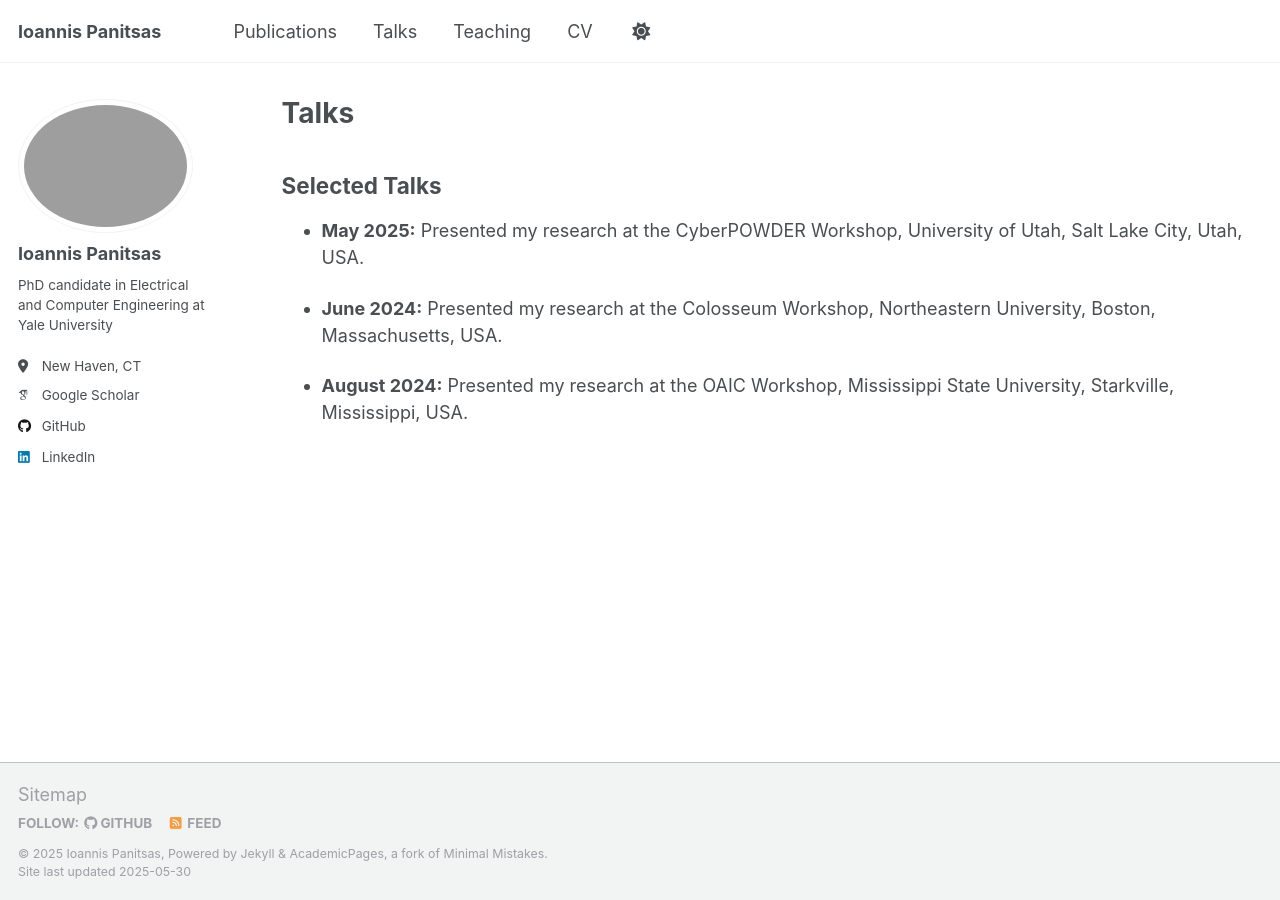
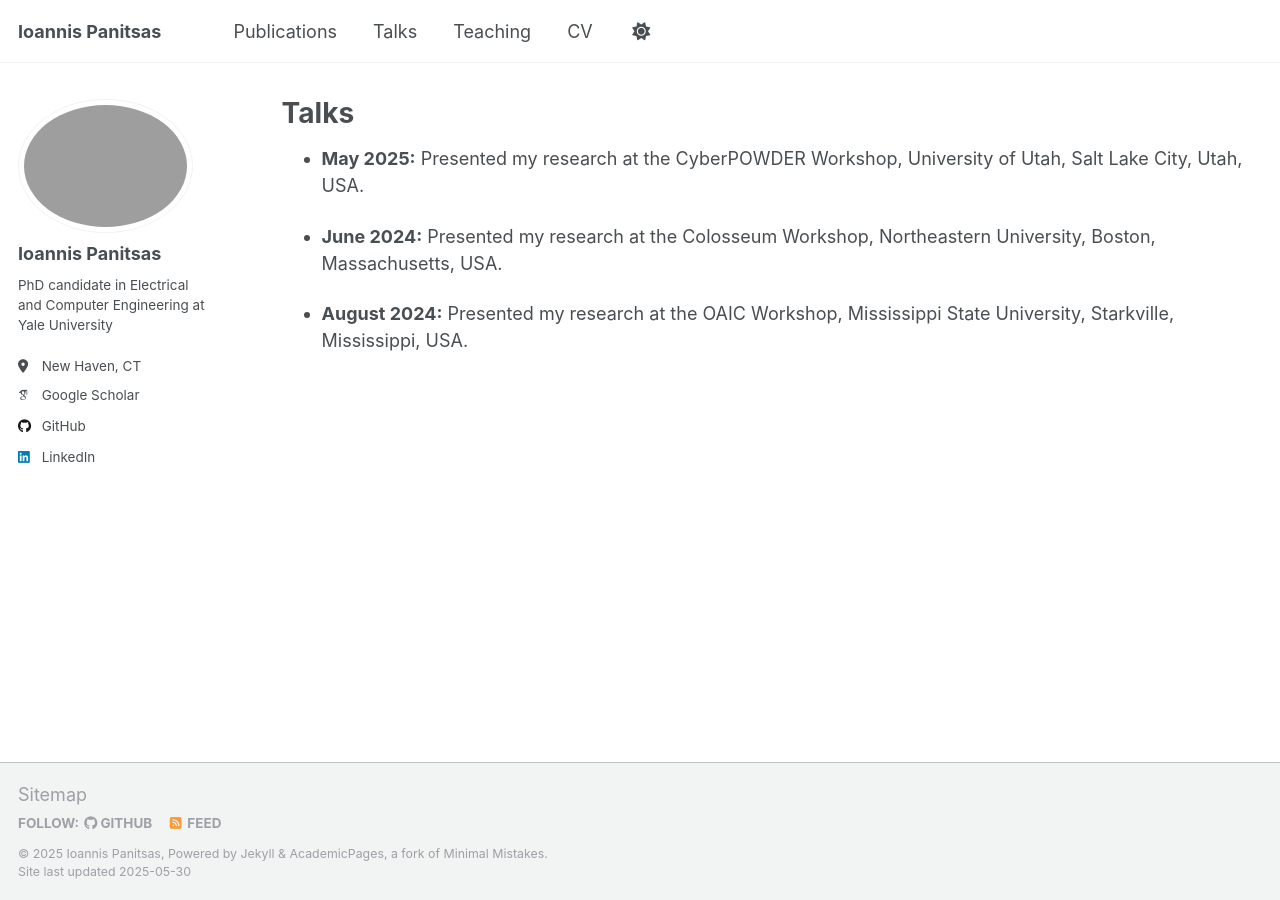
Before and after one commit to panitsasi/panitsasi.github.io, a Jekyll site: the page built from _pages/talks.md, in a window 1280 px wide. Built offline with Jekyll 4.4.1, drawn with Linux system fonts in a browser that asks for light colours; some web fonts are replaced.

Commit message:
Updated the index page

```diff
--- a/_pages/talks.md
+++ b/_pages/talks.md
@@ -5,8 +5,6 @@ permalink: /talks/
 author_profile: true
 ---
 
-## Selected Talks
-
 * **May 2025:** Presented my research at the CyberPOWDER Workshop, University of Utah, Salt Lake City, Utah, USA.
 
 * **June 2024:** Presented my research at the Colosseum Workshop, Northeastern University, Boston, Massachusetts, USA.
```
